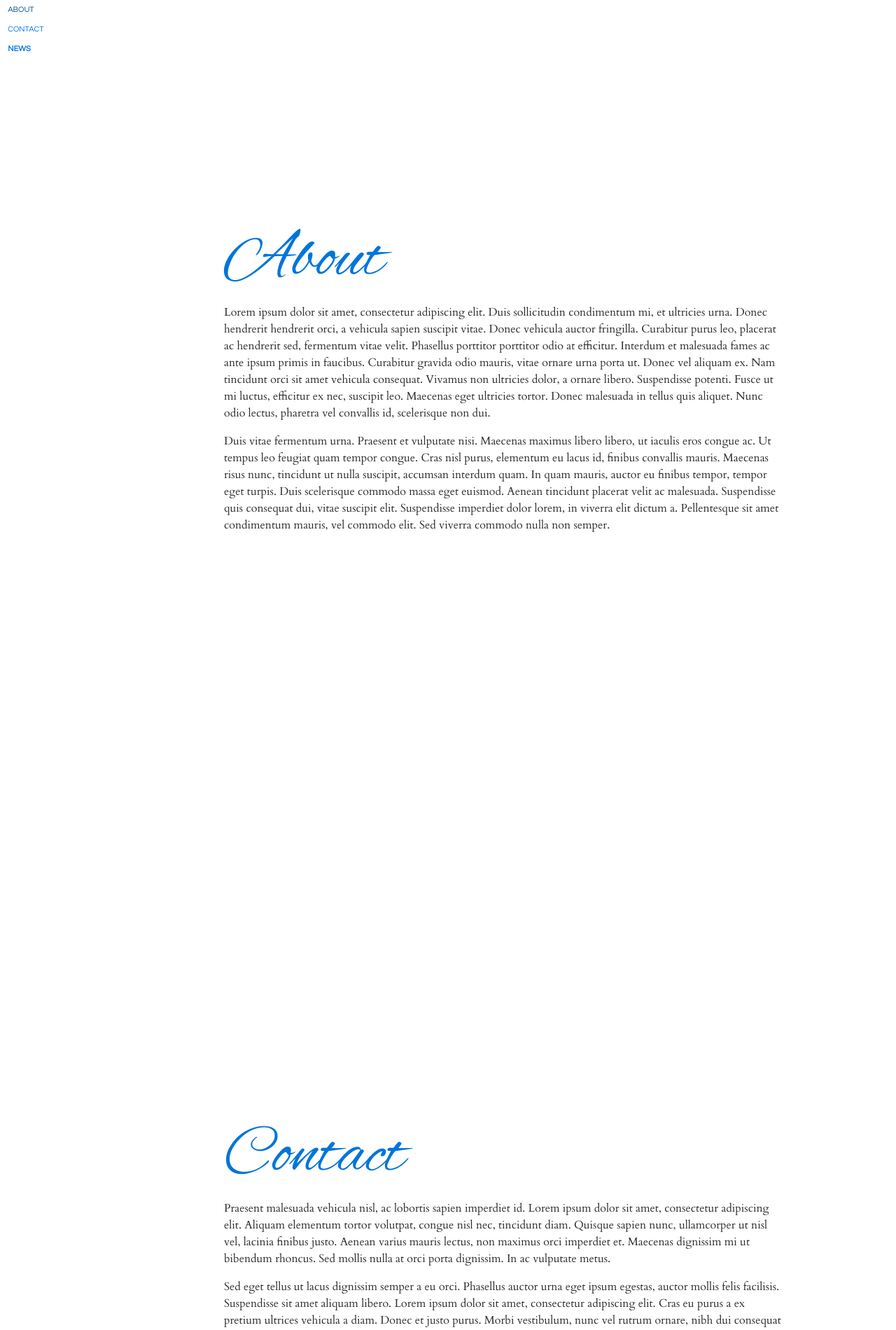
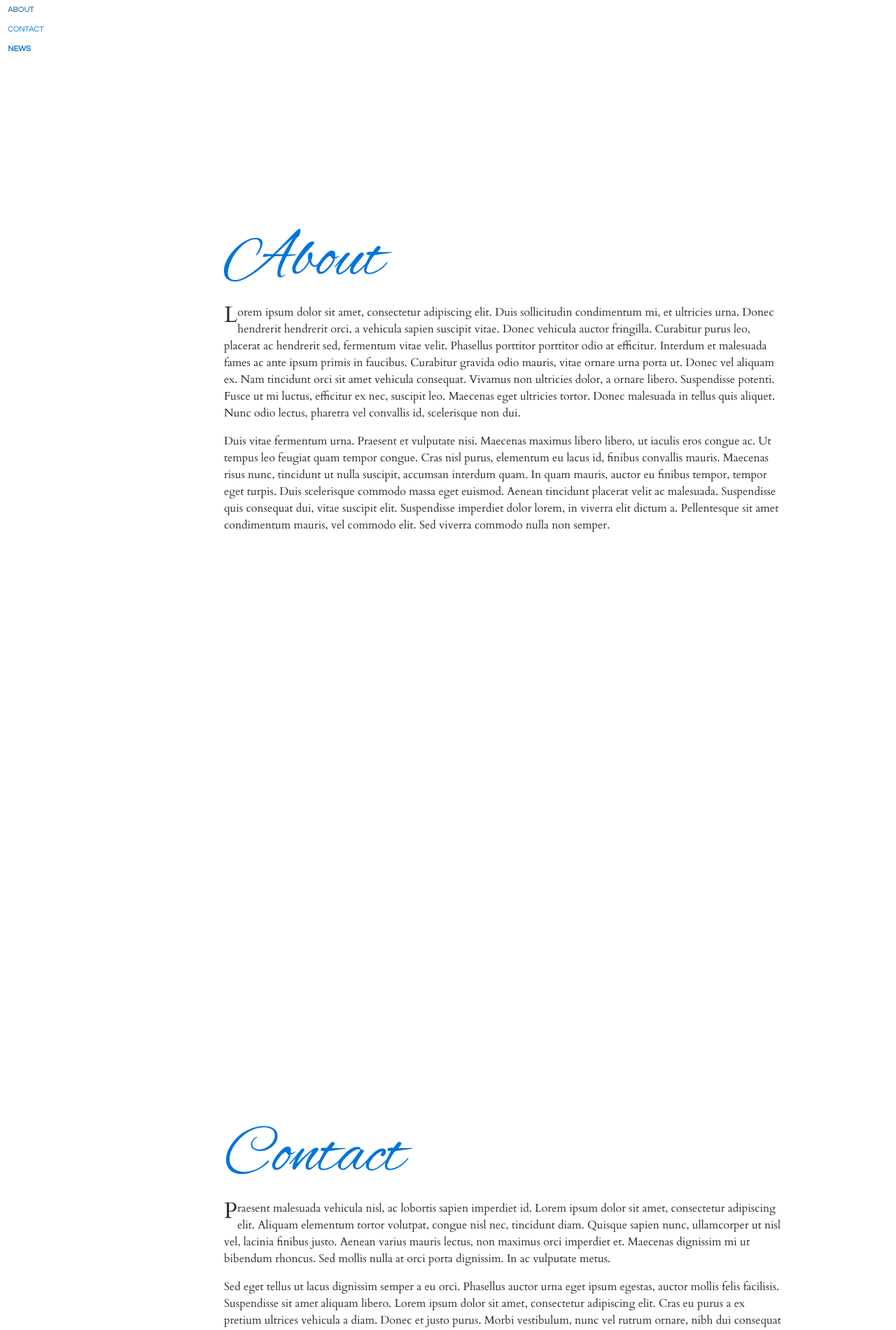
Before and after one commit to JoyceKimberly/SoniaBjornsen, a Jekyll site: the page built from index.md, in a window 1280 px wide. Shown: the top 1900 px of the page at 70% size. Built offline with Jekyll 4.4.1, drawn with Linux system fonts in a browser that asks for light colours; nearby versions of some CDN libraries; the repository's description, which GitHub fills in, is left out.

Commit message:
Update style.scss

```diff
--- a/assets/css/style.scss
+++ b/assets/css/style.scss
@@ -61,3 +61,8 @@ h1 {
 p {
   font-family: $serif;
 }
+p:first-child:first-letter {
+  float: left;
+  font-size: 2rem;
+  line-height: 2rem;
+}
```
